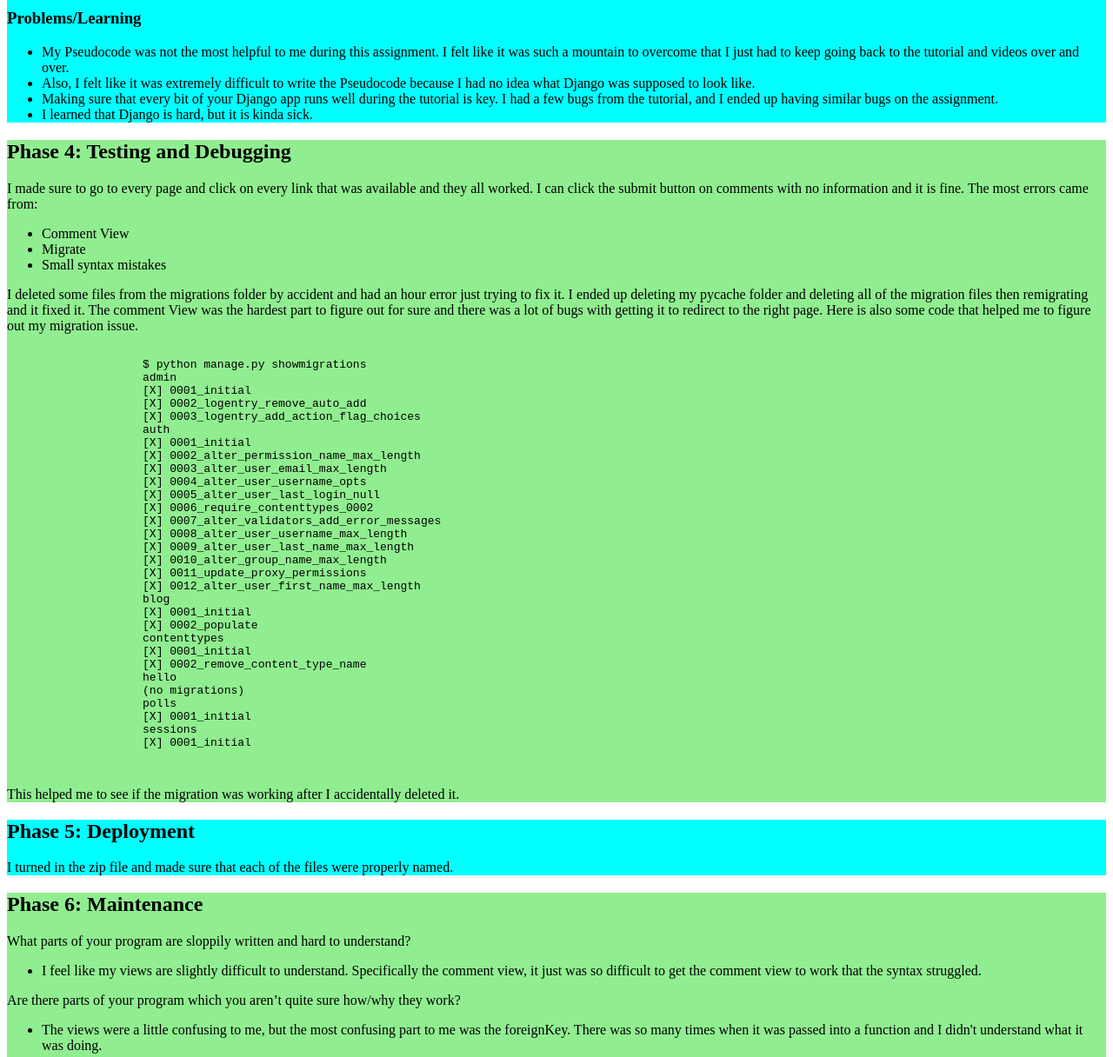
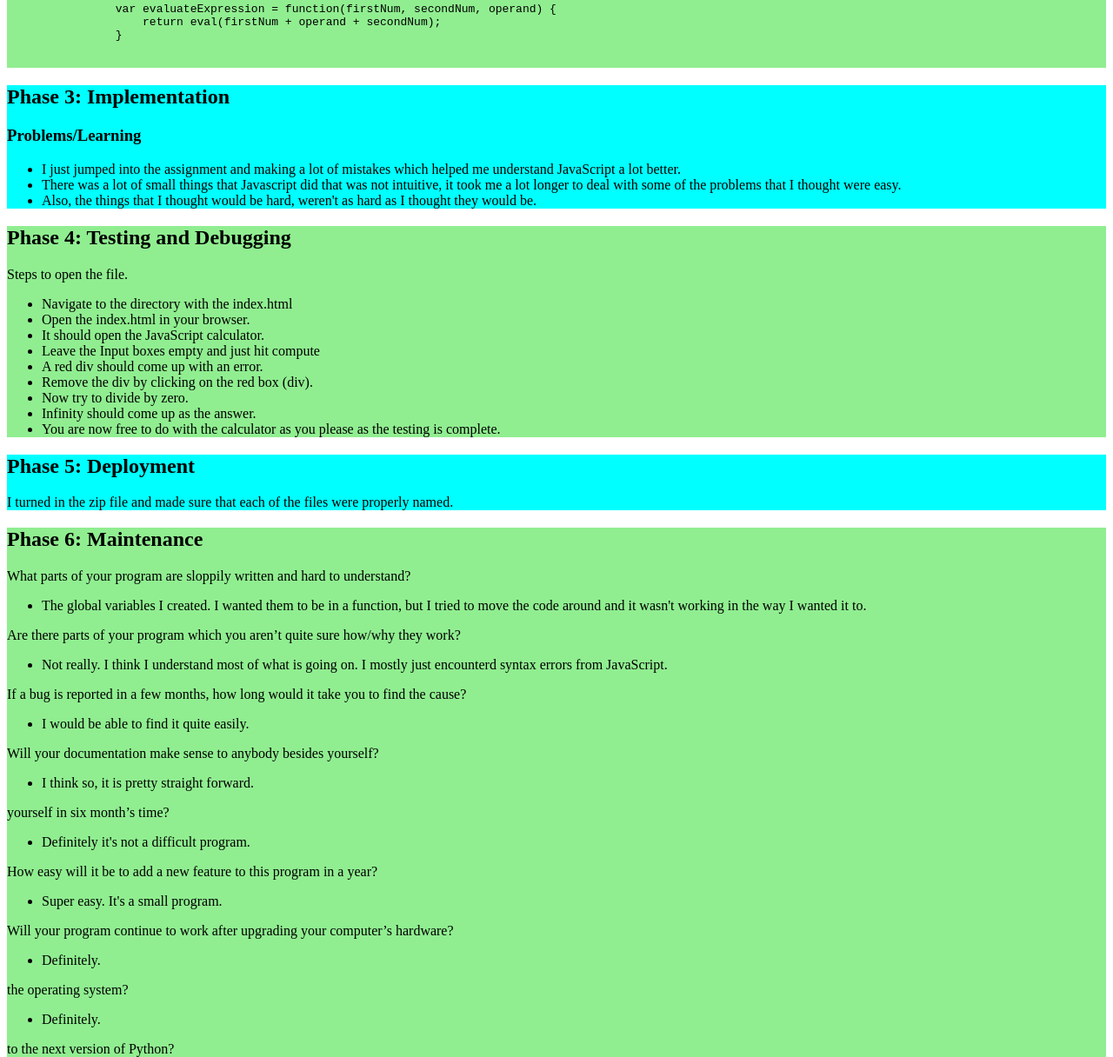
Before and after one commit to SweetBabyDave/Javascript-Calculator, a plain HTML site: page plan.html in a window 1280 px wide. Shown: the part 1431-2647 px from the top of the page at 87% size. Drawn offline with Linux system fonts and the light colour scheme.

Commit message:
Finished up everything unless I plan to clean up code.

```diff
--- a/plan.html
+++ b/plan.html
@@ -87,23 +87,32 @@
             Phase 2: Design
         </h2>
 
-        CreateDiv
+        createDiv - Functionally only difference between createDivs is that the information inside the div is exclusive to each of the createDivs.
         <pre>
             <code>
-                path('', views.index, name='index')
+                var createDiv = function() {
+                    ...
+                    # Check if should go to createErrorDiv()
+                    ...
+                    var div = document.createElement('div');
+	                ...
+                    # Set attributes for the div here along with the text.
+                    # Make sure the div can be removed!
+                    ...
+                    document.body.appendChild(div);
             </code>
         </pre>
 
-        createErrorDiv
+        createErrorDiv - This is only for the red Error divs.
         <pre>
             <code>
                 var createErrorDiv = function() {
                     var div = document.createElement('div');
 	                ...
                     # Set attributes for the div here along with the text.
+                    # Make sure the div can be removed!
                     ...
                     document.body.appendChild(div);
-	                return render(request, 'blog/index.html');
             }
             </code>
         </pre>
@@ -126,10 +135,9 @@
             <h3>Problems/Learning</h3>
 
                 <ul>
-            <li>My Pseudocode was not the most helpful to me during this assignment. I felt like it was such a mountain to overcome that I just had to keep going back to the tutorial and videos over and over.</li>
-            <li>Also, I felt like it was extremely difficult to write the Pseudocode because I had no idea what Django was supposed to look like.</li>
-            <li>Making sure that every bit of your Django app runs well during the tutorial is key. I had a few bugs from the tutorial, and I ended up having similar bugs on the assignment.</li>
-            <li>I learned that Django is hard, but it is kinda sick.</li>
+                    <li>I just jumped into the assignment and making a lot of mistakes which helped me understand JavaScript a lot better.</li>
+                    <li>There was a lot of small things that Javascript did that was not intuitive, it took me a lot longer to deal with some of the problems that I thought were easy.</li>
+                    <li>Also, the things that I thought would be hard, weren't as hard as I thought they would be.</li>
                 </ul>
 
         </div>
@@ -138,52 +146,19 @@
                 Phase 4: Testing and Debugging
             </h2>
 
-            I made sure to go to every page and click on every link that was available and they all worked. I can click the submit button on comments with no information and it is fine. The most errors came from:
+            Steps to open the file.
 
             <ul>
-            <li>Comment View</li>
-            <li>Migrate</li>
-            <li>Small syntax mistakes</li>
+                <li>Navigate to the directory with the index.html</li>
+                <li>Open the index.html in your browser.</li>
+                <li>It should open the JavaScript calculator.</li>
+                <li>Leave the Input boxes empty and just hit compute</li>
+                <li>A red div should come up with an error.</li>
+                <li>Remove the div by clicking on the red box (div).</li>
+                <li>Now try to divide by zero.</li>
+                <li>Infinity should come up as the answer.</li>
+                <li>You are now free to do with the calculator as you please as the testing is complete.</li>
             </ul>
-
-            I deleted some files from the migrations folder by accident and had an hour error just trying to fix it. I ended up deleting my pycache folder and deleting all of the migration files then remigrating and it fixed it. The comment View was the hardest part to figure out for sure and there was a lot of bugs with getting it to redirect to the right page. Here is also some code that helped me to figure out my migration issue.
-
-            <pre>
-                <code>
-                    $ python manage.py showmigrations
-                    admin
-                    [X] 0001_initial
-                    [X] 0002_logentry_remove_auto_add
-                    [X] 0003_logentry_add_action_flag_choices
-                    auth
-                    [X] 0001_initial
-                    [X] 0002_alter_permission_name_max_length
-                    [X] 0003_alter_user_email_max_length
-                    [X] 0004_alter_user_username_opts
-                    [X] 0005_alter_user_last_login_null
-                    [X] 0006_require_contenttypes_0002
-                    [X] 0007_alter_validators_add_error_messages
-                    [X] 0008_alter_user_username_max_length
-                    [X] 0009_alter_user_last_name_max_length
-                    [X] 0010_alter_group_name_max_length
-                    [X] 0011_update_proxy_permissions
-                    [X] 0012_alter_user_first_name_max_length
-                    blog
-                    [X] 0001_initial
-                    [X] 0002_populate
-                    contenttypes
-                    [X] 0001_initial
-                    [X] 0002_remove_content_type_name
-                    hello
-                    (no migrations)
-                    polls
-                    [X] 0001_initial
-                    sessions
-                    [X] 0001_initial
-                </code>
-            </pre>
-
-            This helped me to see if the migration was working after I accidentally deleted it.
 
         </div>
 
@@ -193,6 +168,7 @@
         </h2>
 
             I turned in the zip file and made sure that each of the files were properly named.
+
         </div>
 
         <div style="background-color: lightgreen">
@@ -202,32 +178,32 @@
 
             What parts of your program are sloppily written and hard to understand?
             <ul>
-                <li>I feel like my views are slightly difficult to understand. Specifically the comment view, it just was so difficult to get the comment view to work that the syntax struggled.</li>
+                <li>The global variables I created. I wanted them to be in a function, but I tried to move the code around and it wasn't working in the way I wanted it to.</li>
             </ul>
 
             Are there parts of your program which you aren’t quite sure how/why they work?
             <ul>
-                <li>The views were a little confusing to me, but the most confusing part to me was the foreignKey. There was so many times when it was passed into a function and I didn't understand what it was doing.</li>
+                <li>Not really. I think I understand most of what is going on. I mostly just encounterd syntax errors from JavaScript.</li>
             </ul>
 
             If a bug is reported in a few months, how long would it take you to find the cause?
             <ul>
-                <li>This one would take me a very long time to figure out. I would be able to find the location of the bug, but fixing it would be hard.</li>
+                <li>I would be able to find it quite easily.</li>
             </ul>
 
             Will your documentation make sense to anybody besides yourself?
             <ul>
-                <li>I think my documentation isn't the best for this assignment.</li>
+                <li> I think so, it is pretty straight forward. </li>
             </ul>
 
             yourself in six month’s time?
             <ul>
-                <li>I would definitely have to look over the files for a long time to understand it.</li>
+                <li>Definitely it's not a difficult program.</li>
             </ul>
 
             How easy will it be to add a new feature to this program in a year?
             <ul>
-                <li>It wouldn't be that bad if you know Django. I think that adding something new is very feasible.</li>
+                <li>Super easy. It's a small program.</li>
             </ul>
 
             Will your program continue to work after upgrading
@@ -240,10 +216,9 @@
             <ul>
                 <li>Definitely.</li>
             </ul>
-
                 to the next version of Python?
             <ul>
-                <li>Possibly. I don't know with Django.</li>
+                <li>Doesn't matter as much with JavaScript.</li>
             </ul>
         </div>
     </body>
--- a/script.js
+++ b/script.js
@@ -3,6 +3,8 @@
  */
 
 document.title = "Javascript Calculator"
+
+// This first part is just creating all of the elements that you see in the top div.
 
 var div = document.createElement('div');
 div.setAttribute('class', 'green');
```
Lines whose indentation alone changed are shown as unchanged.
